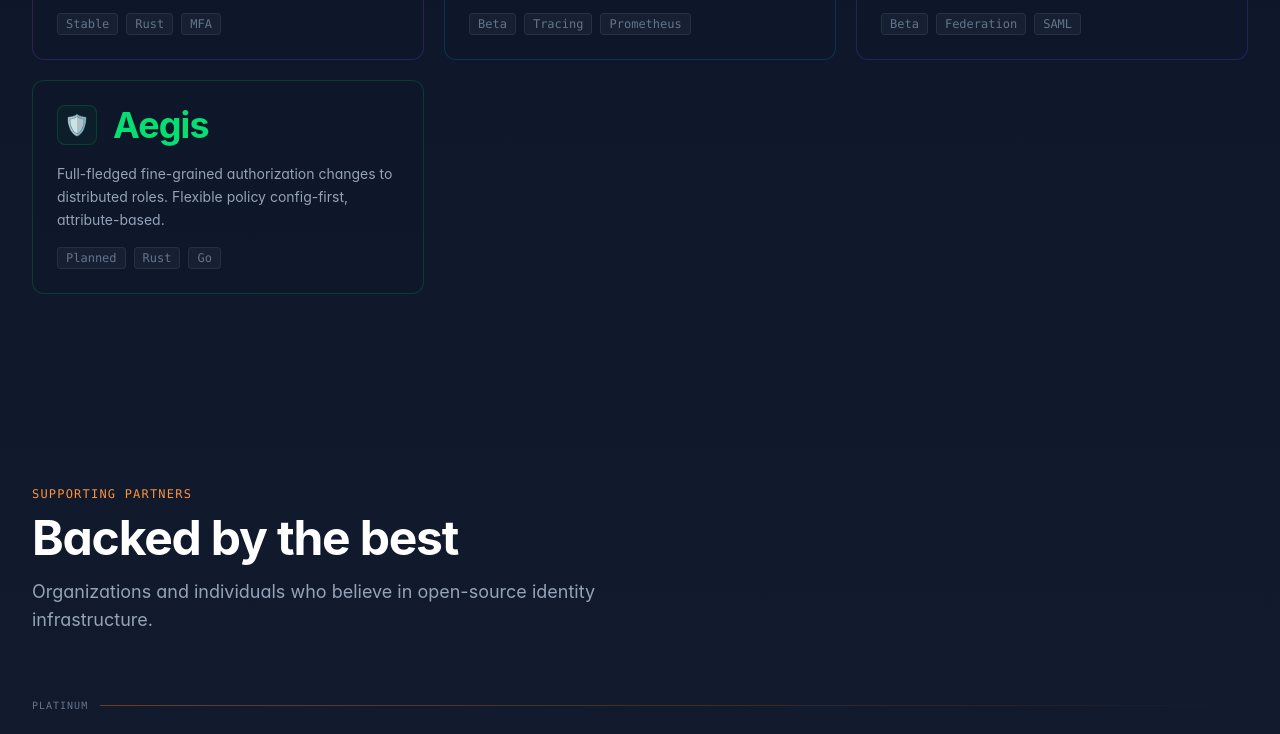
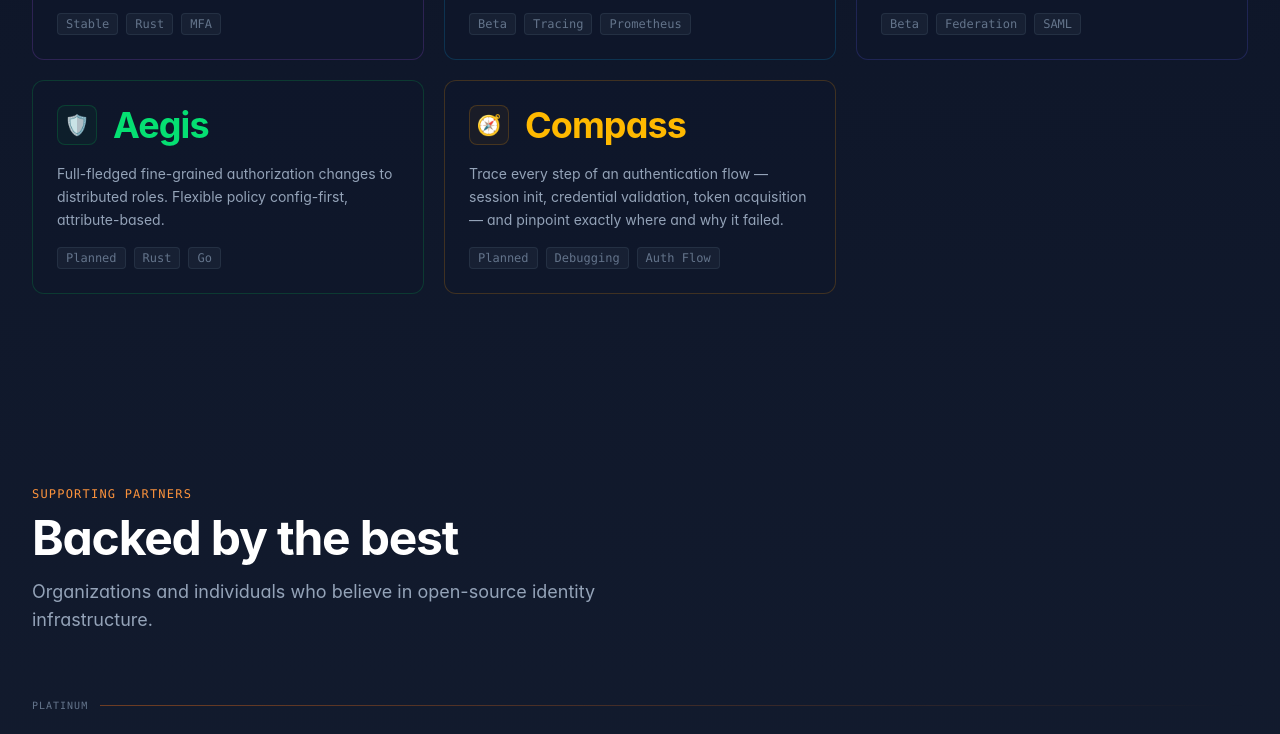
Before and after one commit to ferriskey/ferriskey.rs, an Astro site: page / in a window 1280 px wide. Shown: the part 3555-4289 px from the top of the page. Built offline with nearby package versions, Linux system fonts and the light colour scheme; Astro itself is replaced by a stand-in of ours; no server answers.

Commit message:
feat: add Compass module to ModulesGrid

```diff
--- a/src/components/ModulesGrid.astro
+++ b/src/components/ModulesGrid.astro
@@ -41,6 +41,16 @@ const allModules = [
     color: "text-green-400",
     borderColor: "border-green-500/20",
     bgColor: "bg-green-500/5",
+  },
+  {
+    id: "compass",
+    name: "Compass",
+    icon: "🧭",
+    description: "Trace every step of an authentication flow — session init, credential validation, token acquisition — and pinpoint exactly where and why it failed.",
+    tags: ["Planned", "Debugging", "Auth Flow"],
+    color: "text-amber-400",
+    borderColor: "border-amber-500/20",
+    bgColor: "bg-amber-500/5",
   },
 ];
 ---
```
